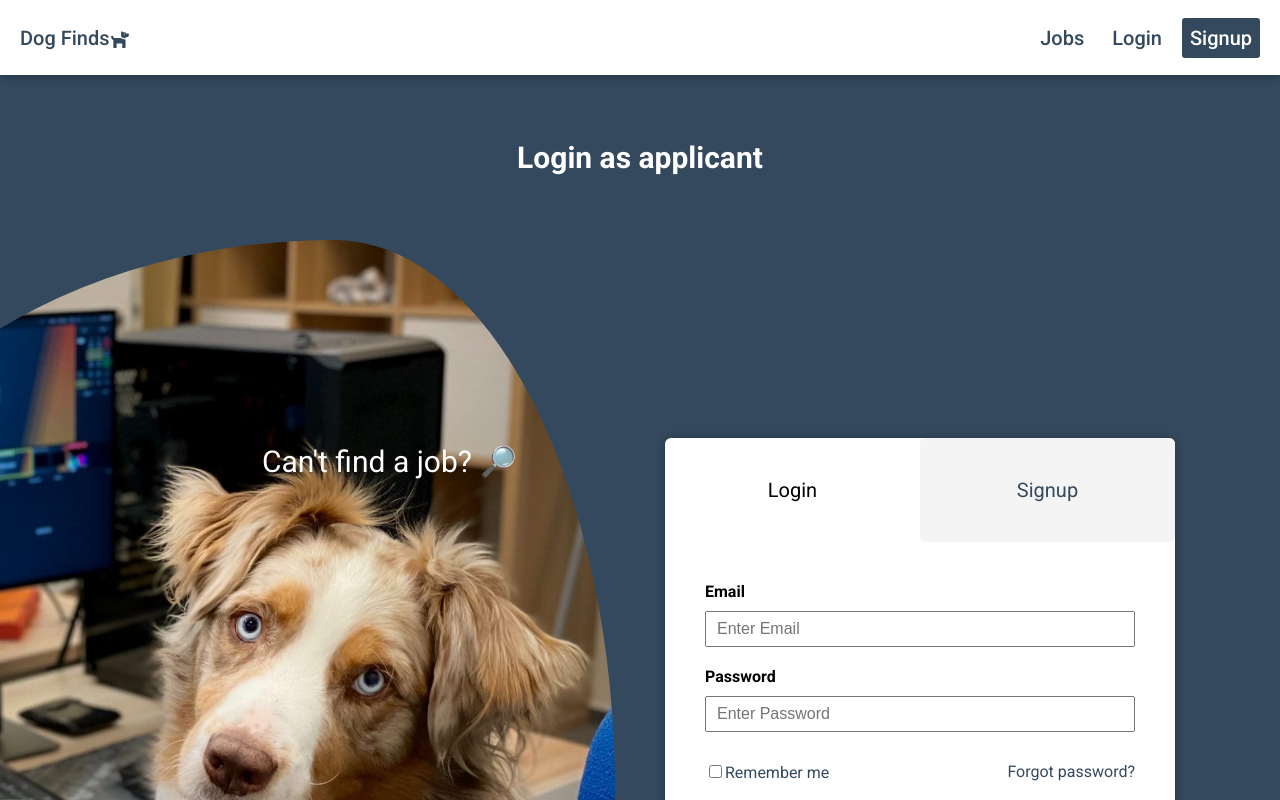
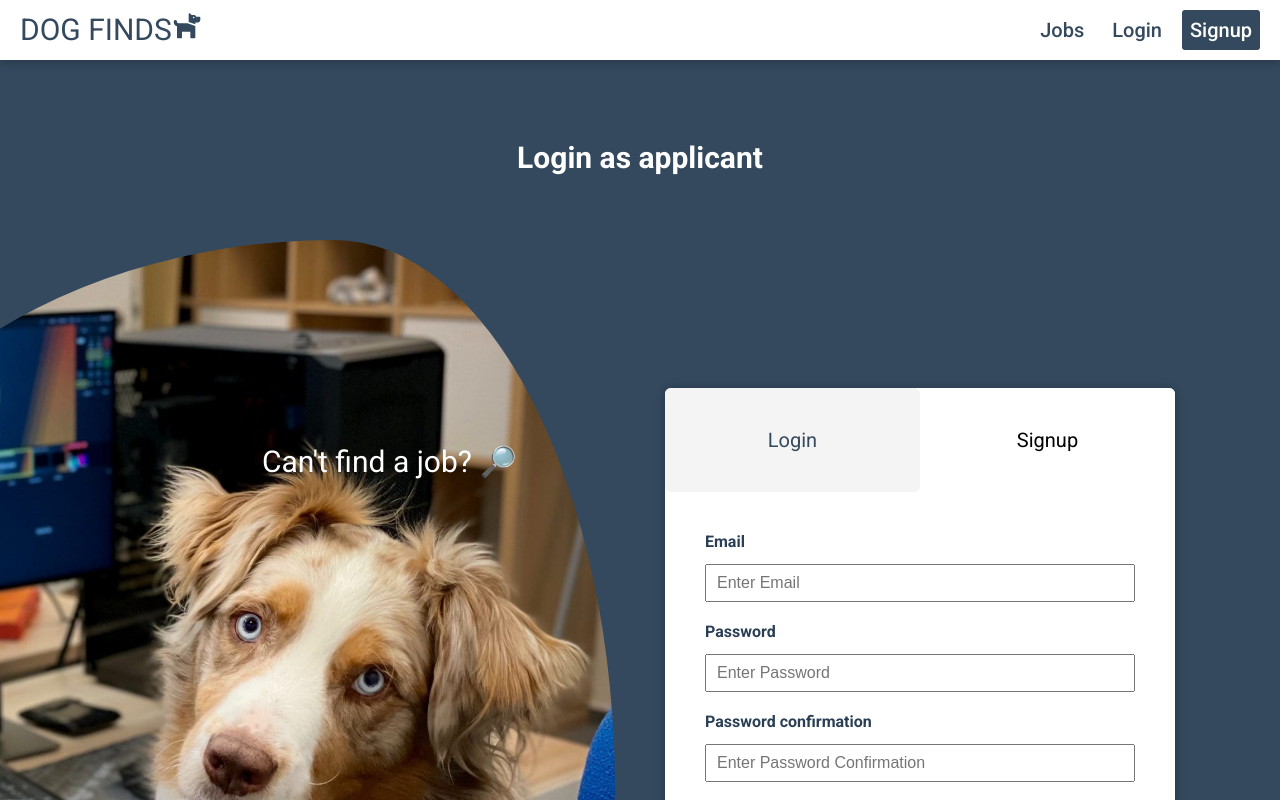
Before and after one commit to HigorR456/dog-finds, a Next.js app: page / in a window 1280 px wide. Both pictures are taken after a click on the element "Signup". Shown: the top 800 px of the page. Built offline with nearby package versions, Linux system fonts and the light colour scheme.

Commit message:
Signup form created

```diff
--- a/src/app/page.tsx
+++ b/src/app/page.tsx
@@ -1,8 +1,35 @@
+'use client'
 import Header from '../components/Header'
 import Footer from '../components/Footer'
 import { useState } from 'react'
+import { SyntheticExpression } from 'typescript';
 
 export default function Home() {
+  const [logOrSign, setLogOrSign] = useState<boolean>(true);
+  const [login, setLogin] = useState();
+  const [sigup, setSignup] = useState<SignupValues>({
+    email: '',
+    password: '',
+  });
+
+  const handleOnChangeSignup = (e:React.FormEvent<HTMLInputElement>) => {
+    console.log(e.target.name);
+
+    if (e.target.name === 'email') {
+      console.log('email')
+      //setSignup({})
+    } else if (e.target.name === 'psw') {
+      console.log('psw')
+    } else if (e.target.name === 'pswCheck') {
+      console.log('pswCheck')
+    }
+  }
+
+  const handleSubmitSignup= (event: SubmitEvent) => {
+    event.preventDefault()
+    console.log('handleSubmitSignup')
+  }
+
   return (
     <>
       <Header />
@@ -20,10 +47,13 @@ export default function Home() {
                 <span>Don't worry, Dog Finds! &#128518; </span>
               </div>
 
-              <div className='block-wrap'>
+
+              {logOrSign ?
+              //login
+              (<div className='block-wrap'>
                 <div className='login-signup-selector'>
                   <div className='login'>Login</div>
-                  <div className='signup'>Signup</div>
+                  <div className='signup' onClick={() => setLogOrSign(false)}>Signup</div>
                 </div>
 
                 <div className='login-form'>
@@ -47,7 +77,66 @@ export default function Home() {
                 <div className='login-button-wrap'>
                   <button>Login</button>
                 </div>
-              </div>
+              </div>) :
+
+              //signup
+              (<form className='block-wrap signup' onSubmit={handleSubmitSignup}>
+                <div className='login-signup-selector'>
+                  <div className='login' onClick={() => setLogOrSign(true)}>Login</div>
+                  <div className='signup'>Signup</div>
+                </div>
+
+                <div className='login-form'>
+
+                  <label htmlFor="email"><b>Email</b></label>
+                  <input
+                    type="email"
+                    placeholder="Enter Email"
+                    name="email"
+                    required
+                    value={sigup.email}
+                    onChange={(e:React.FormEvent<HTMLInputElement>) => handleOnChangeSignup(e)}
+                  />
+
+                  <label htmlFor="psw"><b>Password</b></label>
+                  <input
+                    type="password"
+                    placeholder="Enter Password"
+                    name="psw"
+                    required
+                    value={sigup.password}
+                    onChange={(e:React.FormEvent<HTMLInputElement>) => handleOnChangeSignup(e)}
+                  />
+
+                  <label htmlFor="psw"><b>Password confirmation</b></label>
+                  <input
+                    type="password"
+                    placeholder="Enter Password Confirmation"
+                    name="pswCheck"
+                    required
+                    onChange={(e:React.FormEvent<HTMLInputElement>) => handleOnChangeSignup(e)}
+                  />
+
+                </div>
+
+                <div className='login-options'>
+                  <div className='remember-me'>
+                    <label>
+                      <input
+                        type='checkbox'
+                        name='robot'
+                        required
+                        />
+                        I am not a robot
+                      </label>
+                  </div>
+                </div>
+
+                <div className='login-button-wrap'>
+                  <button type='submit'>Signup</button>
+                </div>
+              </form>)}
+
             </div>
 
           </div>
--- a/src/components/Header.tsx
+++ b/src/components/Header.tsx
@@ -10,7 +10,7 @@ const Header = () => {
         <>
             <header className={menu ? 'show' : ''}>
                 <div className='logo'>
-                    Dog Finds
+                    DOG FINDS
                     <FaDog className='icon' />
                 </div>
 
--- /dev/null
+++ b/src/interfaces/index.tsx
@@ -0,0 +1,4 @@
+interface SignupValues {
+    email: string;
+    password: string;
+}
--- a/src/styles/globals.scss
+++ b/src/styles/globals.scss
@@ -16,7 +16,7 @@ header {
     position: fixed;
     z-index: 10;
     width: 100%;
-    height: 75px;
+    height: 60px;
     top: 0;
 
     display: flex;
@@ -28,6 +28,9 @@ header {
     transition: .3s;
 
     .logo {
+        font-size: 30px;
+        font-weight: 400;
+        line-height: 60px;
         transition: .3s;
         color: #34495e;
         margin-left: 20px;
@@ -38,7 +41,9 @@ header {
         }
 
         .icon {
-            vertical-align: middle;
+            font-size: 30px;
+            line-height: 60px;
+            vertical-align: center;
         }
     }
 
@@ -130,13 +135,12 @@ header {
         display: block;
         height: 100vh;
         width: 100%;
-        background: yellow;
-        color: red;
+        background: white;
         transition: .3s;
 
         position: absolute;
-        border-top: 1px solid red;
-        top: 70px;
+        border-top: 1px solid #34495e42;
+        top: 60px;
 
         animation: menu-transition .3s forwards;
 
@@ -149,6 +153,8 @@ header {
             flex-direction: column;
             margin-top: 60px;
             gap: 30px;
+
+            li { width: 80px; }
         }
     }
 }
@@ -214,7 +220,7 @@ main {
             margin-top: 25px;
             margin-bottom: 25px;
 
-            border-bottom: 1px solid rgba(0, 0, 0, 0.3);
+            border-bottom: 1px solid rgba(255, 255, 255, 0.1);
             .logo-wrap {
                 margin-bottom: 25px;
                 .logo { font-size: 75px; }
--- a/src/styles/page.scss
+++ b/src/styles/page.scss
@@ -73,22 +73,25 @@
 
             .block-wrap {
                 align-self: center;
-                color: black;
+                color: #2a3f54;
                 background: white;
                 border-radius: 6px;
                 box-shadow: 0 1px 10px 0 rgba(0,0,0,0.3);
                 width: 510px;
-                @media all and (max-width: 1100px) { width: 100%; }
+                @media all and (max-width: 1100px) { width: 570px; }
+                @media all and (max-width: 620px) { width: 100%; }
 
                 .login-signup-selector {
                     display: flex;
                     text-align: center;
                     .login {
+                        transition: .3s;
                         width: 50%;
                         padding: 40px;
                         border-radius: 6px;
                     }
                     .signup {
+                        transition: .3s;
                         cursor: pointer;
                         width: 50%;
                         border-radius: 6px;
@@ -109,12 +112,12 @@
                     padding: 40px 40px 10px 40px;
 
                     label {
+                        height: 32px;
                         font-size: 16px;
-                        margin-bottom: 10px;
                     }
 
                     input {
-                        height: 30px;
+                        height: 32px;
                         font-size: 16px;
                         padding-left: 10px;
                         margin-bottom: 20px;
@@ -157,6 +160,40 @@
                     }
                 }
             }
+            .signup {
+                .login-signup-selector {
+                    .login {
+                        transition: .3s;
+                        cursor: pointer;
+                        width: 50%;
+                        border-radius: 6px;
+                        background: #f4f4f4;
+                        color: #34495e;
+                        padding: 40px;
+
+                        &:hover {
+                            color: #34495e;
+                            background: #eee;
+                        }
+
+
+                    }
+                    .signup {
+                        transition: .3s;
+                        background: white;
+                        color: black;
+                        pointer-events: none;
+                        width: 50%;
+                        padding: 40px;
+                        border-radius: 6px;
+
+                        &:hover {
+                            background: white;
+                            color: #2a3f54;
+                        }
+                    }
+                }
+            }
         }
     }
 }
```
